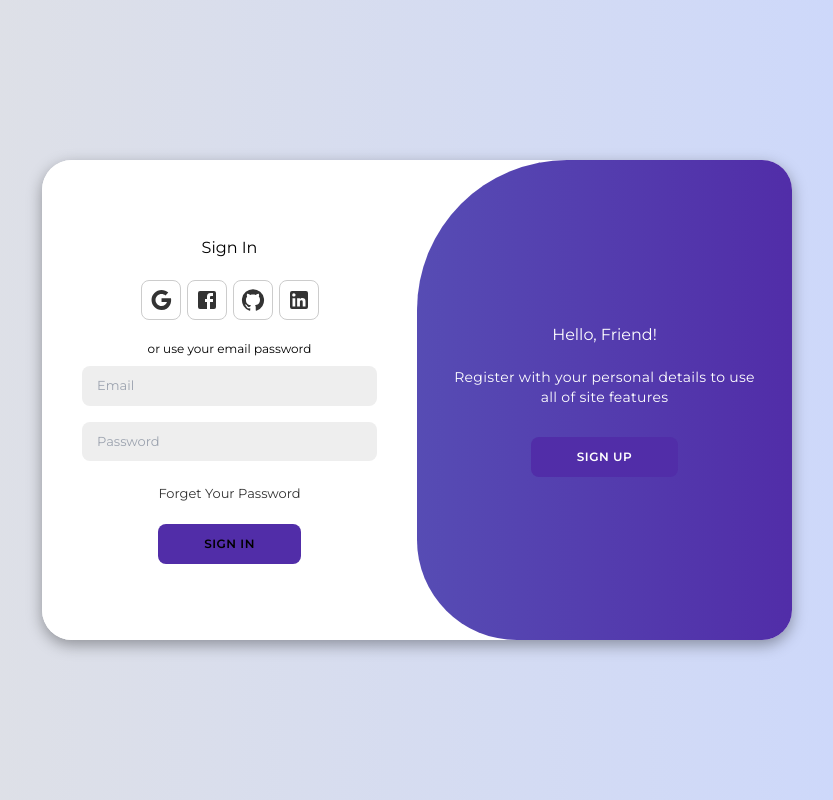
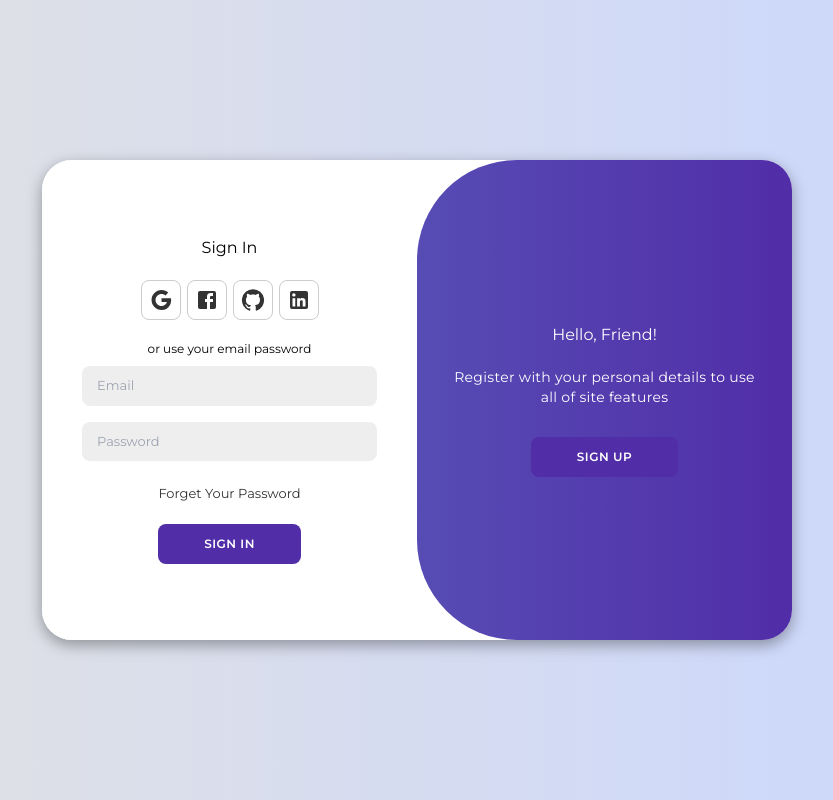
Before and after one commit to Debojyoti-Bhattacharyya/library-management-service, a React (Create React App) app in the folder app/: page /login in a window 1280 px wide. Shown: the whole page, without its empty margins (223-1056 px from the left). Built offline with nearby package versions, Linux system fonts and the light colour scheme.

Commit message:
Updated button text color, toggle-container radius

```diff
--- a/app/src/components/Login.css
+++ b/app/src/components/Login.css
@@ -18,7 +18,7 @@ body {
 }
 
 .container {
-	background-color: #ffffff;
+	background-color: #fff;
 	border-radius: 30px;
 	box-shadow: 0 5px 15px rgba(0, 0, 0, 0.35);
 	position: relative;
@@ -49,6 +49,7 @@ body {
 .container button {
 	background-color: #512da8;
 	border-color: #fff;
+	color: #fff;
 	font-size: 12px;
 	padding: 10px 45px;
 	border: 1px solid transparent;
@@ -153,13 +154,13 @@ body {
 	height: 100%;
 	overflow: hidden;
 	transition: all 0.6s ease-in-out;
-	border-radius: 150px 0 0 100px;
+	border-radius: 100px 0 0 100px;
 	z-index: 1000;
 }
 
 .container.active .toggle-container {
 	transform: translateX(-100%);
-	border-radius: 0 150px 100px 0;
+	border-radius: 0 100px 100px 0;
 }
 
 .toggle {
```
